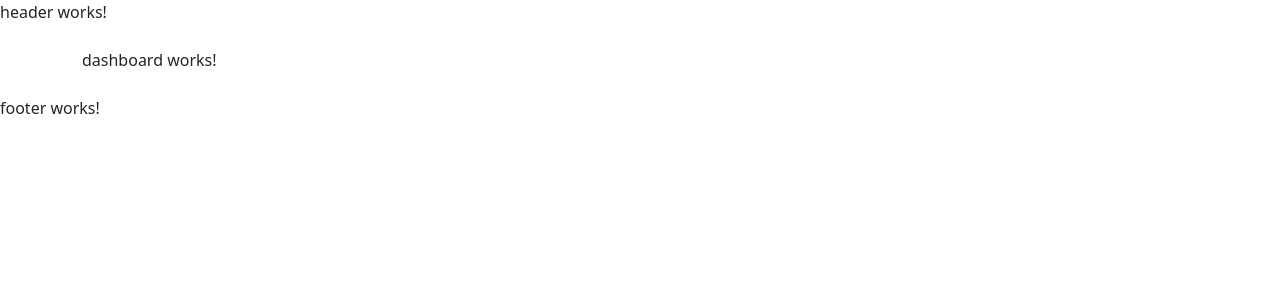
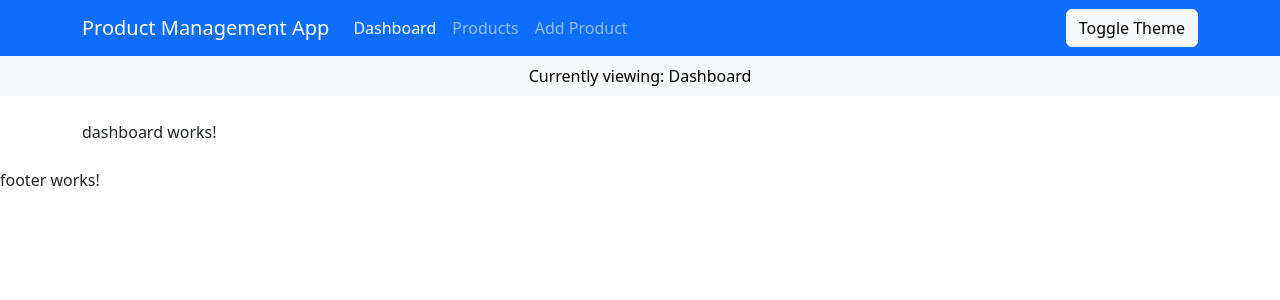
Before and after one commit to arjaybugtong/BUGTONG_A_APPDEV1_IDB1_2425Bb, an Angular app in the folder product-management-app/: page /dashboard in a window 1280 px wide. Shown: the top 300 px of the page. Built offline with nearby package versions, Linux system fonts and the light colour scheme.

Commit message:
Updated the header component html

```diff
--- a/product-management-app/src/app/components/header/header.component.html
+++ b/product-management-app/src/app/components/header/header.component.html
@@ -1 +1,33 @@
-<p>header works!</p>
+<nav class="navbar navbar-expand-lg navbar-dark bg-primary">
+    <div class="container">
+      <a class="navbar-brand" [routerLink]="['/']">{{ title }}</a>
+
+      <button class="navbar-toggler" type="button" data-bs-toggle="collapse" data-bs-target="#navbarNav">
+        <span class="navbar-toggler-icon"></span>
+      </button>
+
+      <div class="collapse navbar-collapse" id="navbarNav">
+        <ul class="navbar-nav">
+          <li class="nav-item">
+            <a class="nav-link" routerLink="/dashboard" [routerLinkActive]="'active'">Dashboard</a>
+          </li>
+          <li class="nav-item">
+            <a class="nav-link" routerLink="/products" [routerLinkActive]="'active'">Products</a>
+          </li>
+          <li class="nav-item">
+            <a class="nav-link" routerLink="/add-product" [routerLinkActive]="'active'">Add Product</a>
+          </li>
+        </ul>
+
+        <div class="ms-auto">
+          <button class="btn btn-light" (click)="toggleTheme()">Toggle Theme</button>
+        </div>
+      </div>
+    </div>
+  </nav>
+
+  <div class="bg-light p-2 text-center"
+       [style.background-color]="isDarkTheme ? '#343a40' : '#f8f9fa'"
+       [style.color]="isDarkTheme ? 'white' : 'black'">
+    Currently viewing: {{ currentPage }}
+  </div>
```
